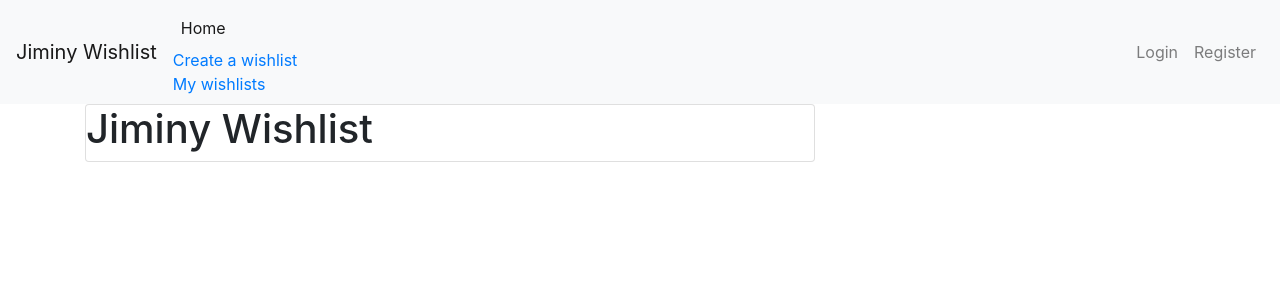
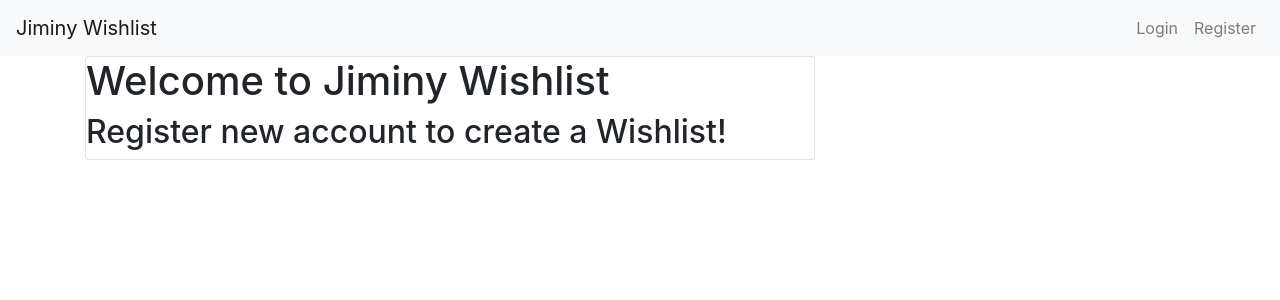
Before and after one commit to munoz/CST438_Project_2_J, a Django app: page / in a window 1280 px wide. Shown: the top 300 px of the page. Run offline with Django 3.2, Linux system fonts and the light colour scheme; some libraries are stand-ins or nearby versions.

Commit message:
Edited base
Worked on website layout

```diff
--- a/tasks/templates/tasks/base.html
+++ b/tasks/templates/tasks/base.html
@@ -7,9 +7,7 @@
 
     <!-- Bootstrap CSS -->
     <link rel="stylesheet" href="https://stackpath.bootstrapcdn.com/bootstrap/4.3.1/css/bootstrap.min.css" integrity="sha384-ggOyR0iXCbMQv3Xipma34MD+dH/1fQ784/j6cY/iJTQUOhcWr7x9JvoRxT2MZw1T" crossorigin="anonymous">
-
-
-    <title>My WishList!</title>
+    <title>Jiminy Wishlist</title>
 </head>
 
 <body>
@@ -18,16 +16,11 @@
   <button class="navbar-toggler" type="button" data-toggle="collapse" data-target="#navbarSupportedContent" aria-controls="navbarSupportedContent" aria-expanded="false" aria-label="Toggle navigation">
      <span class="navbar-toggler-icon"></span>
    </button>
-
   <div class="collapse navbar-collapse" id="navbarSupportedContent">
     <ul class="navbar-nav mr-auto">
       <li class="nav-item active">
-        <a class="nav-link" href="{% url 'list' %}">Home <span class="sr-only">(current)</span></a>
-        <a href="/createList">Create a wishlist</a>
-        <br>
-        <a href="/viewLists">My wishlists</a>
-        <!-- <br>
-        <a href="/viewUsers">View users</a> -->
+        <!--(might not be need since site name goes to same location) <a class="nav-link" href="{% url 'list' %}">Home <span class="sr-only">(current)</span></a> -->
+
       </li>
      </ul>
 
@@ -39,7 +32,6 @@
 	{% else %}
 	      	<a class ="nav-item nav-link" href = "{% url 'login' %}">Login</a>
 	      	<a class ="nav-item nav-link" href = "{% url 'register' %}">Register</a>
-
 	{% endif %}
        </div>
 
--- a/tasks/templates/tasks/home.html
+++ b/tasks/templates/tasks/home.html
@@ -3,7 +3,18 @@
 
 {% block content %}
 <div class="center-column">
-    <h1>Jiminy Wishlist</h1>
+    {% if user.is_authenticated%}
+      <a href="/createList">Create a wishlist</a>
+       <br>
+        <a href="/viewLists">My wishlists</a>
+         <!-- <br>
+          <a href="/viewUsers">View users</a> -->
+    {% else%}
+    <h1>Welcome to Jiminy Wishlist</h1>
+    <h2>Register new account to create a Wishlist!</h2>
+    {% endif %}
+
+
     <!-- <br>
     <img src="media/profile_pics/jiminy.png"> -->
 </div>
```
Also changed, not shown: media/web_attrib/cricket.jpg (added), 3 other files. Lines whose indentation alone changed are shown as unchanged.
